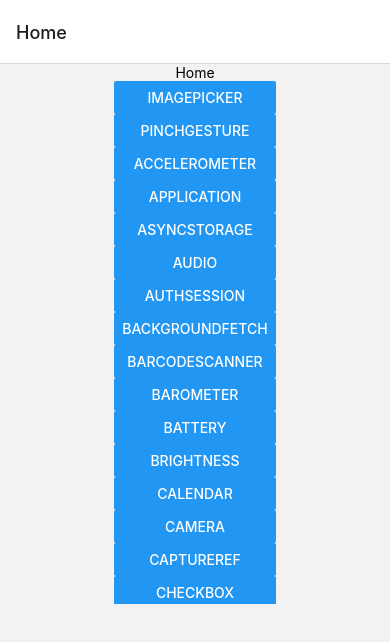
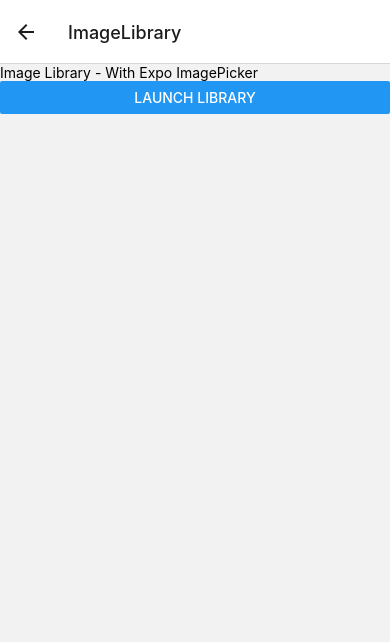
Before and after one commit to GuilhermeSousaDev/Expo, a React Native app: screen /ImageLibrary in a window 390 px wide. Shown: the top 642 px of the page. Built offline with nearby package versions, Linux system fonts and the light colour scheme; what expo-task-manager would draw is missing.

Commit message:
Expo ImageLibrary with ImagePicker

```diff
--- a/App.js
+++ b/App.js
@@ -35,6 +35,7 @@ import Gesture from './screens/Gesture';
 import GlView from './screens/GlView';
 import Haptics from './screens/Haptics';
 import ImageManipulator from './screens/ImageManipulator';
+import ImageLibrary from './screens/ImageLibrary';
 
 export default function App() {
   return (
@@ -70,6 +71,7 @@ export default function App() {
         <Stack.Screen name='GlView' component={GlView} />
         <Stack.Screen name='Haptics' component={Haptics} />
         <Stack.Screen name='ImageManipulator' component={ImageManipulator} />
+        <Stack.Screen name='ImageLibrary' component={ImageLibrary} />
       </Stack.Navigator>
       <StatusBar style="light" />
     </NavigationContainer>
--- a/screens/Home.js
+++ b/screens/Home.js
@@ -39,6 +39,7 @@ export default function Home({ navigation }) {
                 <Button title="GlView" onPress={() => navigate('GlView')} />
                 <Button title="Haptics" onPress={() => navigate('Haptics')} />
                 <Button title="ImageManipulator" onPress={() => navigate('ImageManipulator')} />
+                <Button title="ImageLibrary" onPress={() => navigate('ImageLibrary')} />
             </ScrollView>
         </View>
     )
--- /dev/null
+++ b/screens/ImageLibrary.js
@@ -0,0 +1,41 @@
+import { View, Text, Button, Image, StyleSheet } from 'react-native';
+import { launchImageLibraryAsync } from 'expo-image-picker';
+import { useState } from 'react';
+
+export default function ImageLibraryScreen() {
+    const [image, setImage] = useState(null);
+
+    const handleLaunchLibrary = async () => {
+        const result = await launchImageLibraryAsync({
+            allowsEditing: true,
+            quality: 1,
+        });
+
+        try {
+            setImage(result.assets[0].uri);
+        } catch(e) {
+            console.log(e);
+        }
+    }
+
+    return (
+        <View>
+            <Text>Image Library - With Expo ImagePicker</Text>
+            <Button title="Launch Library" onPress={handleLaunchLibrary} />
+
+            { image ?
+                <Image
+                    style={styles.image}
+                    source={{ uri: image }}
+                />
+            : ''}
+        </View>
+    )
+}
+
+const styles = StyleSheet.create({
+    image: {
+        width: 200,
+        height: 200
+    }
+});
```
